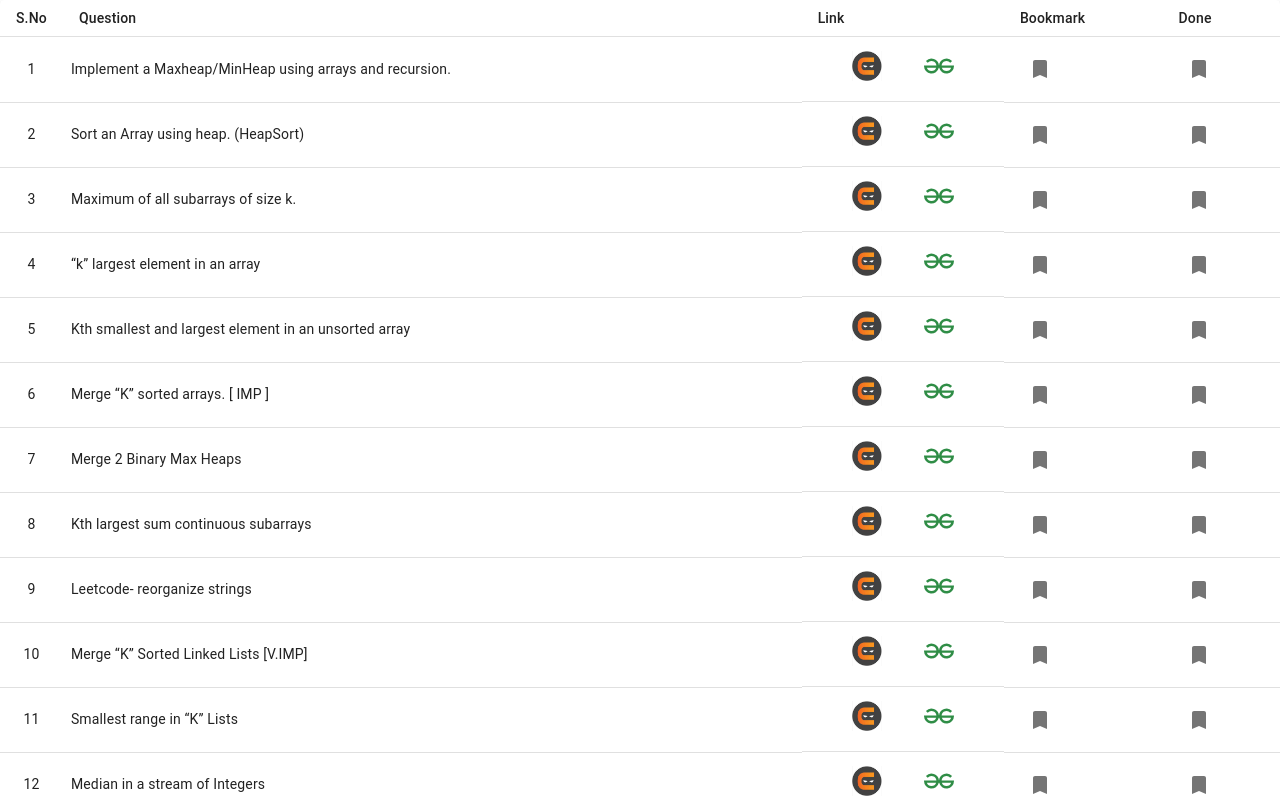
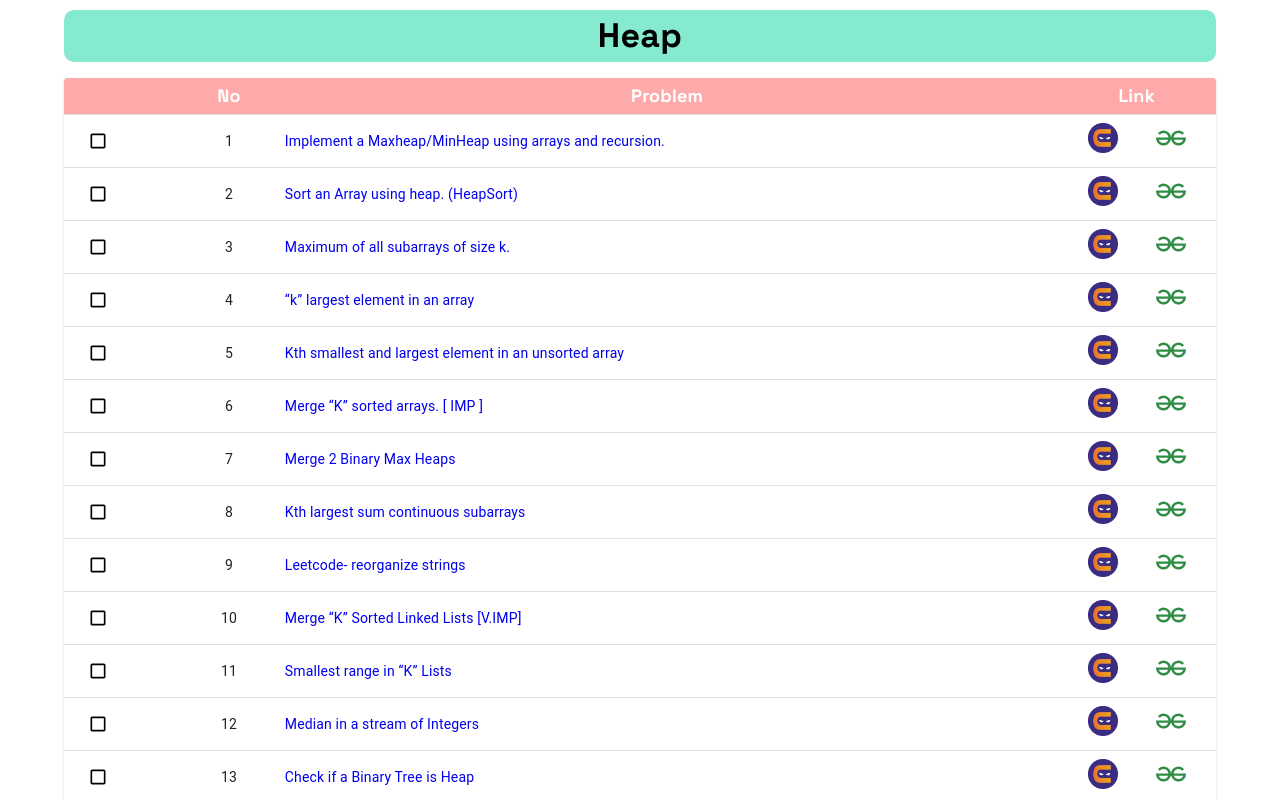
Before and after one commit to thenileshmishra/DSA, a React (Create React App) app: page /heap in a window 1280 px wide. Shown: the top 800 px of the page. Built offline with nearby package versions, Linux system fonts and the light colour scheme.

Commit message:
ALignment fixed

```diff
--- a/src/components/QuestionCard/index.js
+++ b/src/components/QuestionCard/index.js
@@ -10,9 +10,15 @@ import {
   TableRow,
   Paper,
   IconButton,
+  Container,
+  Grid,
+  Typography,
 } from "@mui/material";
-import BookmarkIcon from "@mui/icons-material/Bookmark";
-import cn from "../../assests/download.jpeg";
+
+import CheckIcon from "@mui/icons-material/Check";
+import CheckBoxOutlineBlankIcon from "@mui/icons-material/CheckBoxOutlineBlank";
+
+import cn from "../../assests/Group-11-5.webp";
 import gfg from "../../assests/gfg-gg-logo.svg";
 
 function QuestionCard(props) {
@@ -28,30 +34,77 @@ function QuestionCard(props) {
   }, [props.data]);
 
   return (
-    <div>
+    <Container style={{ marginTop: "10px" }}>
+      <Grid Container>
+        <Grid item xs={12} mb={2}>
+          <Typography
+            variant="h4"
+            style={{
+              backgroundColor: "#75e7cae0",
+              borderRadius: "10px",
+              padding: "5px 0px",
+              fontFamily: "Space Grotesk",
+              fontWeight: "800",
+            }}
+            textAlign={"center"}
+          >
+            {props.data}
+          </Typography>
+        </Grid>
+      </Grid>
       {questions.length && (
         <TableContainer component={Paper}>
           <Table sx={{ minWidth: 650 }} size="small" aria-label="a dense table">
             <TableHead>
-              <TableRow>
-                <TableCell sx={{ width: "10px" }}>S.No</TableCell>
-                <TableCell>Question</TableCell>
-                <TableCell>Link</TableCell>
-                <TableCell>Bookmark</TableCell>
-                <TableCell>Done</TableCell>
+              <TableRow style={{ background: "#faa" }}>
+                <TableCell style={style.header}></TableCell>
+                <TableCell style={style.header}>No</TableCell>
+                <TableCell style={style.header}>Problem</TableCell>
+                <TableCell style={style.header}>Link</TableCell>
               </TableRow>
             </TableHead>
             <TableBody>
               {questions.map((row, index) => (
                 <TableRow key={index} style={{ height: "5px" }}>
+                  <TableCell>
+                    <IconButton aria-label="bookmark">
+                      {row.Done ? (
+                        <CheckIcon
+                          style={{
+                            color: "green",
+                            height: "20px",
+                            width: "auto",
+                          }}
+                        />
+                      ) : (
+                        <CheckBoxOutlineBlankIcon
+                          style={{
+                            color: "black",
+                            height: "20px",
+                            width: "auto",
+                          }}
+                        />
+                      )}
+                    </IconButton>
+                  </TableCell>
                   <TableCell sx={{ padding: 1, textAlign: "center" }}>
                     {index + 1}
                   </TableCell>
-                  <TableCell sx={{ padding: 1 }}>{row.Problem}</TableCell>
+                  <TableCell sx={{ padding: 1 }}>
+                    <a
+                      href={row.URL}
+                      style={{ textDecoration: "none" }}
+                      target="_blank"
+                      rel="noopener noreferrer"
+                    >
+                      {row.Problem}
+                    </a>
+                  </TableCell>
                   <TableCell
                     style={{
                       display: "flex",
                       justifyContent: "space-evenly",
+                      padding: "0px",
                     }}
                   >
                     <IconButton aria-label="bookmark">
@@ -82,28 +135,24 @@ function QuestionCard(props) {
                       </a>
                     </IconButton>
                   </TableCell>
-                  <TableCell>
-                    <IconButton aria-label="bookmark">
-                      <BookmarkIcon
-                        style={{ color: row.bookmark ? "green" : "" }}
-                      />
-                    </IconButton>
-                  </TableCell>
-                  <TableCell>
-                    <IconButton aria-label="bookmark">
-                      <BookmarkIcon
-                        style={{ color: row.bookmark ? "green" : "" }}
-                      />
-                    </IconButton>
-                  </TableCell>
                 </TableRow>
               ))}
             </TableBody>
           </Table>
         </TableContainer>
       )}
-    </div>
+    </Container>
   );
 }
 
 export default QuestionCard;
+
+const style = {
+  header: {
+    fontWeight: "700",
+    color: "#fff",
+    fontSize: "18px",
+    textAlign: "center",
+    fontFamily: "Space Grotesk",
+  },
+};
--- a/src/index.css
+++ b/src/index.css
@@ -1,9 +1,12 @@
-@import url("https://fonts.googleapis.com/css2?family=Nunito:ital,wght@0,200..1000;1,200..1000&display=swap");
+@import url("https://fonts.googleapis.com/css2?family=Rubik:ital,wght@0,300..900;1,300..900&family=Space+Grotesk:wght@300..700&display=swap");
 
 body {
   margin: 0;
   padding: 0;
-  font-family: "Ubuntu Mono", monospace;
+  font-family: "Space Grotesk", sans-serif;
+  font-weight: 600;
+  font-optical-sizing: auto;
+  font-style: normal;
   -webkit-font-smoothing: antialiased;
   -moz-osx-font-smoothing: grayscale;
 }
```
Also changed, not shown: src/DSA450.js, src/assests/Group-11-5.webp (added).
